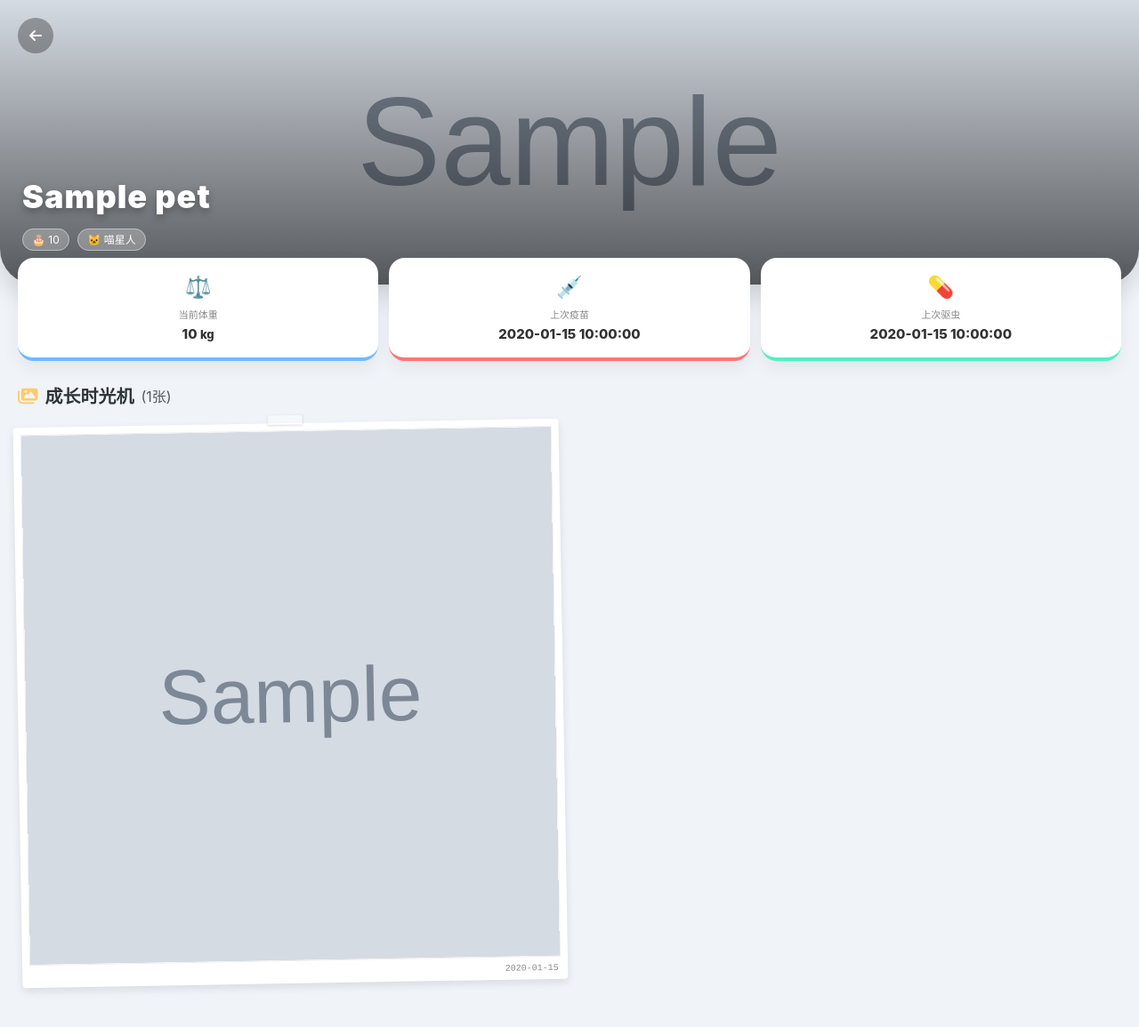
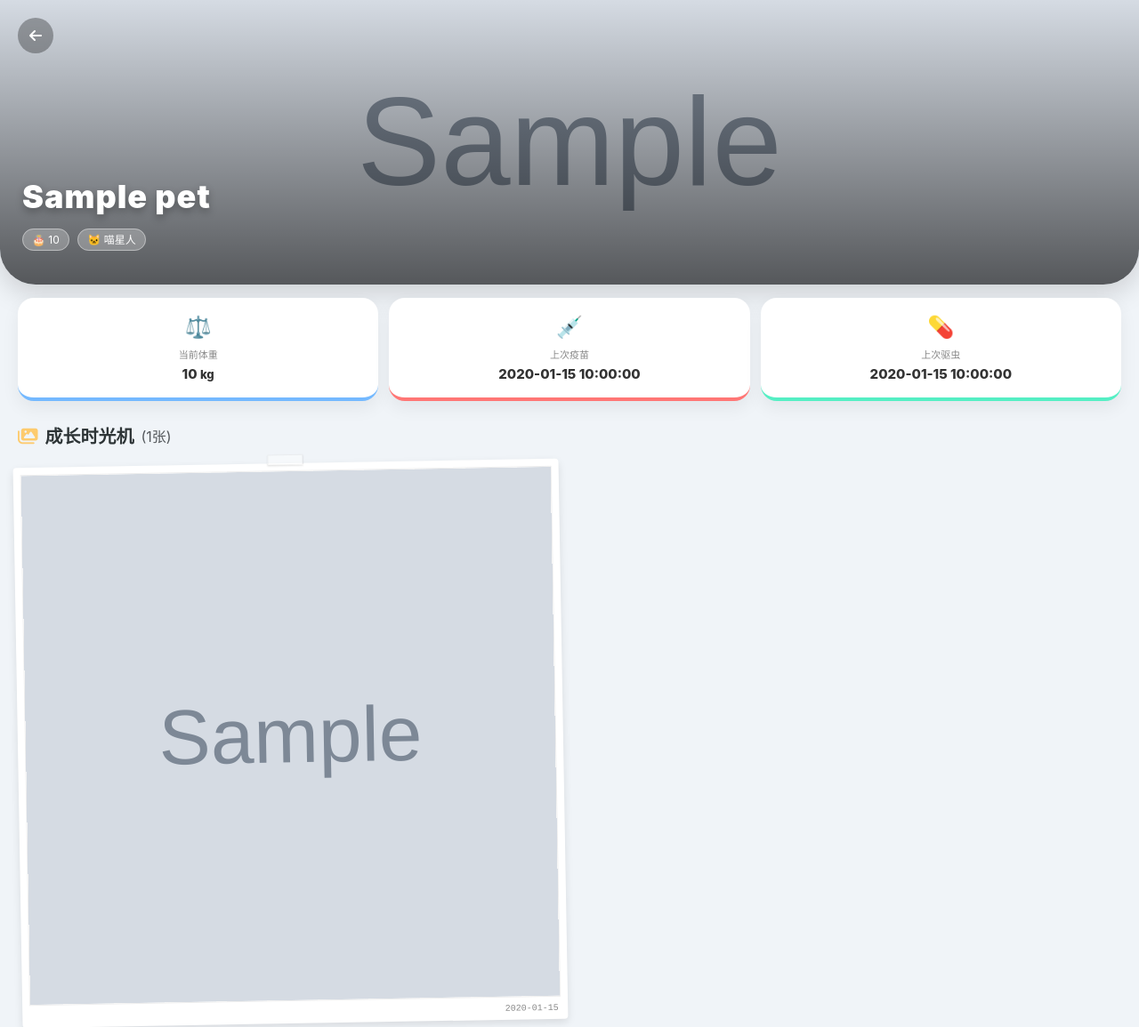
Before and after one commit to KID1412-myc/family-paw, a Flask app: template templates/pet_detail.html in a window 1280 px wide. Shown: the top 1155 px of the page at 89% size. Before the commit the page ends 1116 px from the top, so only its background shows below. Run offline with Flask 3, Linux system fonts and the light colour scheme; the template is opened without the code that fills it: most values are stand-ins (such as "Sample title", 1, 10 or a date in 2020); grey boxes marked "Sample" are stand-in pictures; some libraries are stand-ins or nearby versions.

Commit message:
依旧小优化

```diff
--- a/templates/pet_detail.html
+++ b/templates/pet_detail.html
@@ -114,7 +114,7 @@
 
         /* === 2. 悬浮数据卡片 (多彩版) === */
         .status-container {
-            margin-top: -30px; /* 向上插入头部 */
+            margin-top: 15px; /* 向上插入头部 */
             padding: 0 20px;
             position: relative;
             z-index: 5;
```
